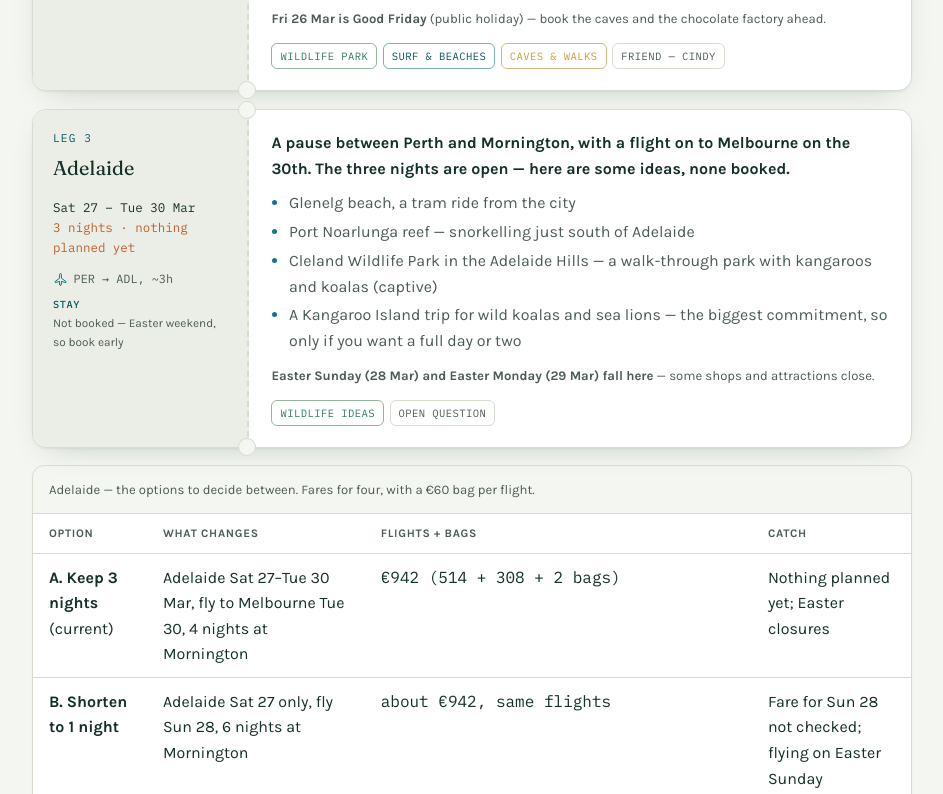
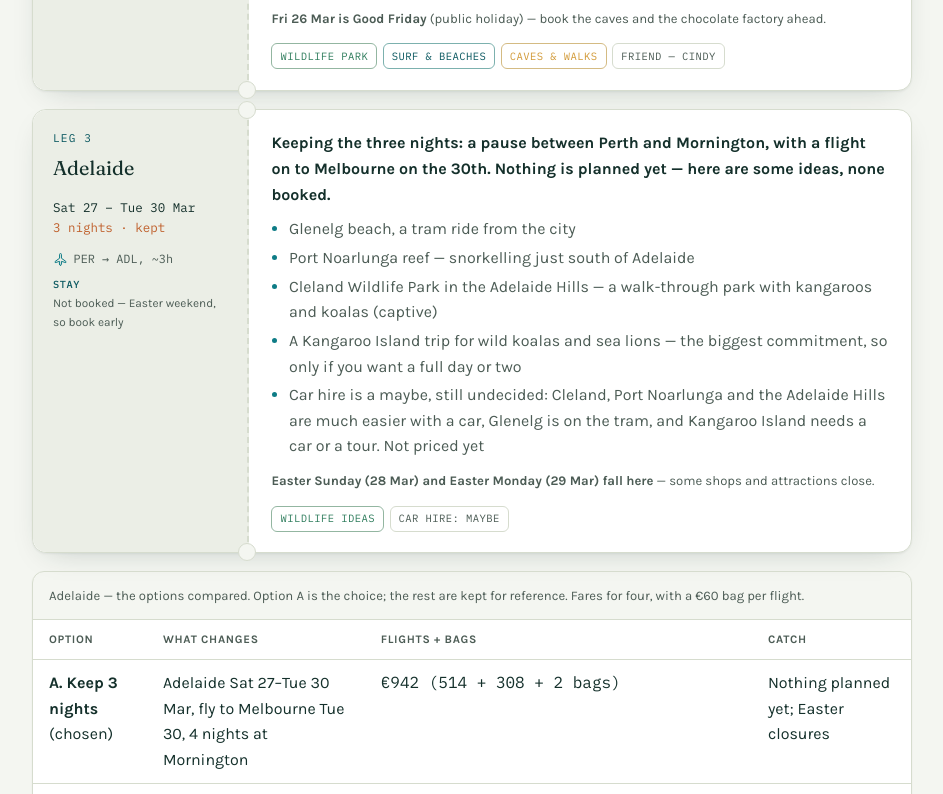
Before and after one commit to monkeymorgan/australia-2027, a plain HTML site: page index.html in a window 1280 px wide. Shown: the part 2506-3300 px from the top of the page, without its empty margins (168-1111 px from the left). Drawn offline with Linux system fonts and the light colour scheme.

Commit message:
Option B: keep 3 nights in Adelaide, car hire as a maybe
Co-Authored-By: Claude Sonnet 5.5 <noreply@anthropic.com>

```diff
--- a/index.html
+++ b/index.html
@@ -1194,33 +1194,34 @@
           <div class="leg__name">Adelaide</div>
           <div class="leg__meta">
             <span class="dates">Sat 27 &ndash; Tue 30 Mar</span>
-            <span class="nights">3 nights &middot; nothing planned yet</span>
+            <span class="nights">3 nights &middot; kept</span>
           </div>
           <div class="leg__hop"><svg><use href="#i-plane" /></svg> PER &rarr; ADL, ~3h</div>
           <div class="leg__stay"><b>Stay</b> Not booked &mdash; Easter weekend, so book early</div>
         </div>
         <div class="leg__body">
-          <p class="leg__focus">A pause between Perth and Mornington, with a flight on to Melbourne on the 30th. The three nights are open &mdash; here are some ideas, none booked.</p>
+          <p class="leg__focus">Keeping the three nights: a pause between Perth and Mornington, with a flight on to Melbourne on the 30th. Nothing is planned yet &mdash; here are some ideas, none booked.</p>
           <ul class="leg__list">
             <li>Glenelg beach, a tram ride from the city</li>
             <li>Port Noarlunga reef &mdash; snorkelling just south of Adelaide</li>
             <li>Cleland Wildlife Park in the Adelaide Hills &mdash; a walk-through park with kangaroos and koalas (captive)</li>
             <li>A Kangaroo Island trip for wild koalas and sea lions &mdash; the biggest commitment, so only if you want a full day or two</li>
+            <li>Car hire is a maybe, still undecided: Cleland, Port Noarlunga and the Adelaide Hills are much easier with a car, Glenelg is on the tram, and Kangaroo Island needs a car or a tour. Not priced yet</li>
           </ul>
           <p style="margin:.7rem 0 0;font-size:.82rem;color:var(--ink-soft)"><strong>Easter Sunday (28 Mar) and Easter Monday (29 Mar) fall here</strong> &mdash; some shops and attractions close.</p>
           <div class="tags">
             <span class="tag" data-k="wild">Wildlife ideas</span>
-            <span class="tag">Open question</span>
+            <span class="tag">Car hire: maybe</span>
           </div>
         </div>
       </article>
 
       <div class="table-wrap">
         <table>
-          <caption>Adelaide &mdash; the options to decide between. Fares for four, with a &euro;60 bag per flight.</caption>
+          <caption>Adelaide &mdash; the options compared. Option A is the choice; the rest are kept for reference. Fares for four, with a &euro;60 bag per flight.</caption>
           <thead><tr><th>Option</th><th>What changes</th><th>Flights + bags</th><th>Catch</th></tr></thead>
           <tbody>
-            <tr><td><strong>A. Keep 3 nights</strong> (current)</td><td>Adelaide Sat 27&ndash;Tue 30 Mar, fly to Melbourne Tue 30, 4 nights at Mornington</td><td class="num">&euro;942 (514 + 308 + 2 bags)</td><td>Nothing planned yet; Easter closures</td></tr>
+            <tr><td><strong>A. Keep 3 nights</strong> (chosen)</td><td>Adelaide Sat 27&ndash;Tue 30 Mar, fly to Melbourne Tue 30, 4 nights at Mornington</td><td class="num">&euro;942 (514 + 308 + 2 bags)</td><td>Nothing planned yet; Easter closures</td></tr>
             <tr><td><strong>B. Shorten to 1 night</strong></td><td>Adelaide Sat 27 only, fly Sun 28, 6 nights at Mornington</td><td class="num">about &euro;942, same flights</td><td>Fare for Sun 28 not checked; flying on Easter Sunday</td></tr>
             <tr><td><strong>C. Skip Adelaide</strong></td><td>Fly Perth&rarr;Melbourne direct on Sat 27 (3pm, lands 9:35pm), then 6&ndash;7 nights at Mornington &mdash; or use the days in WA first (Rottnest, Caversham)</td><td class="num">&euro;663 (603 + 1 bag) &mdash; saves about &euro;280</td><td>Late arrival at Mornington; no Adelaide at all. <a href="https://www.google.com/travel/flights?q=Flights%20from%20PER%20to%20MEL%20on%202027-03-27%20one%20way%20for%204%20people">Check fares &rarr;</a></td></tr>
             <tr><td><strong>D. Keep, plus Kangaroo Island</strong></td><td>Use the nights for wild koalas and sea lions</td><td class="num tbc">not priced or researched</td><td>Needs a ferry or flight and a car or tour; the biggest commitment, over Easter</td></tr>
@@ -1475,6 +1476,7 @@
         <tbody>
           <tr><td>Singapore, 3 nights (hotel)</td><td>Family</td><td class="num">~&euro;411 (Novena) to ~&euro;573 (Clarke Quay) per room &mdash; check it fits four</td></tr>
           <tr><td>Adelaide, 3 nights</td><td>Family</td><td class="num tbc">TBC</td></tr>
+          <tr><td>Car hire in Adelaide, 3 days (maybe)</td><td>Family</td><td class="num tbc">TBC &mdash; not priced</td></tr>
           <tr><td>Wakeboard session, Singapore</td><td>Family</td><td class="num tbc">TBC &mdash; operator not chosen</td></tr>
           <tr><td>Caversham Wildlife Park entry</td><td>Family</td><td class="num tbc">TBC &mdash; shows and animal food are included</td></tr>
           <tr><td>Rental car, Perth region, ~4 days</td><td>&mdash;</td><td class="num tbc">TBC</td></tr>
@@ -1493,7 +1495,7 @@
       <li><span class="box"></span><div><span class="who">Flights</span>Ask Trailfinders to price the 1-stop outbound (Turkish / Lufthansa group) and a 1-stop home via Qatar, Emirates and Etihad &mdash; each with the changeable and refundable fare options and the fee to change. Also confirm one 20kg checked bag is included on both long-hauls.</div></li>
       <li><span class="box"></span><div><span class="who">Cover</span>Ask Trailfinders for their policy wording on a relative's pre-existing condition and on known events, and whether a "cancel for any reason" option exists.</div></li>
       <li><span class="box"></span><div><span class="who">Singapore</span>Decide HomeExchange (thin) vs hotel &mdash; Novena ~&euro;137/night, Clarke Quay ~&euro;191/night.</div></li>
-      <li><span class="box"></span><div><span class="who">Adelaide</span>Pick an Adelaide option (table under Leg 3), then book a stay for Easter weekend if it stays in.</div></li>
+      <li><span class="box"></span><div><span class="who">Adelaide</span>Book an Adelaide stay for Easter weekend, and decide whether to hire a car for the 3 days.</div></li>
       <li><span class="box"></span><div><span class="who">Margaret River</span>Confirm dates with Cindy; decide Yallingup/Margaret River accommodation (HomeExchange vs hotel); check whether Rottnest fits; decide when to fit Caversham (Tue 23 on arrival, Sat 27 before the Adelaide flight, or an extra Perth night).</div></li>
       <li><span class="box"></span><div><span class="who">Mornington</span>Confirm 30 Mar&ndash;3 Apr with Mari &amp; Ron, and how you'll get from Melbourne airport to Mornington.</div></li>
       <li><span class="box"></span><div><span class="who">Concert</span>Pick a Rufus Wainwright show (7/8 or 10/11 Apr) and book before seats go.</div></li>
@@ -1509,7 +1511,7 @@
       <li><strong>Outbound date</strong> &mdash; keep 19 March, or leave ~4 days later and save about &euro;580? Later moves every date after it.</li>
       <li><strong>Flight home</strong> &mdash; Qatar (cheapest 1-stop, no special flexibility), Emirates (about &euro;950 more, one free change), or a Gulf-free routing with two stops (&euro;3,400+)?</li>
       <li><strong>Singapore</strong> &mdash; HomeExchange (few homes, long minimum stays) or a hotel at ~&euro;137&ndash;191 a night?</li>
-      <li><strong>Adelaide</strong> &mdash; three nights with nothing planned: keep them, shorten them for more days at Mornington, or skip Adelaide and fly Perth&rarr;Melbourne direct (saves about &euro;280)? The options table under Leg 3 sets them side by side.</li>
+      <li><strong>Adelaide car hire</strong> &mdash; hire one for the three nights, or rely on the tram, taxis and tours? Not priced yet. The three nights themselves are kept, with nothing planned.</li>
       <li><strong>Concert night</strong> &mdash; 7/8 or 10/11 April, and which Rufus Wainwright show?</li>
       <li><strong>Rottnest</strong> &mdash; fit it into the Perth/Margaret River week, or drop it this time?</li>
       <li><strong>Caversham Wildlife Park</strong> &mdash; Tue 23 on arrival, Sat 27 before the Adelaide flight, or an extra night in Perth?</li>
```
